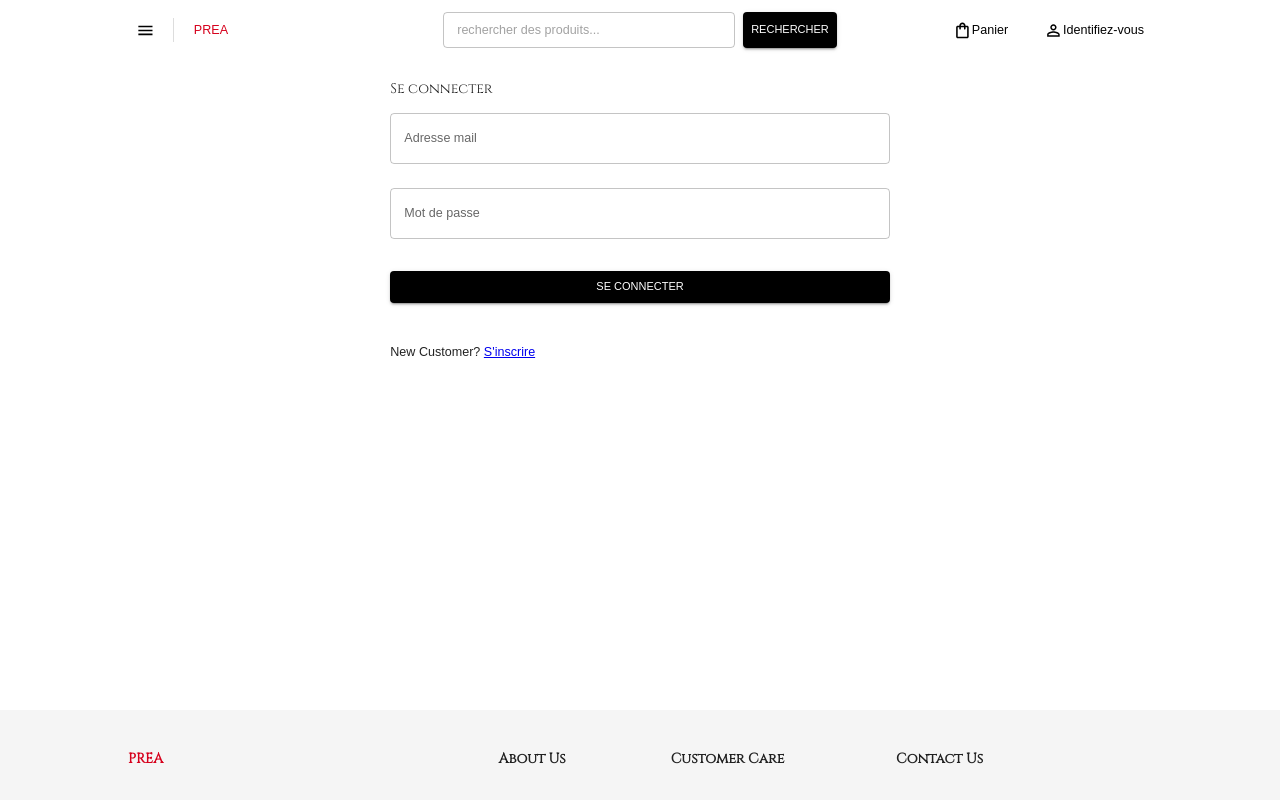
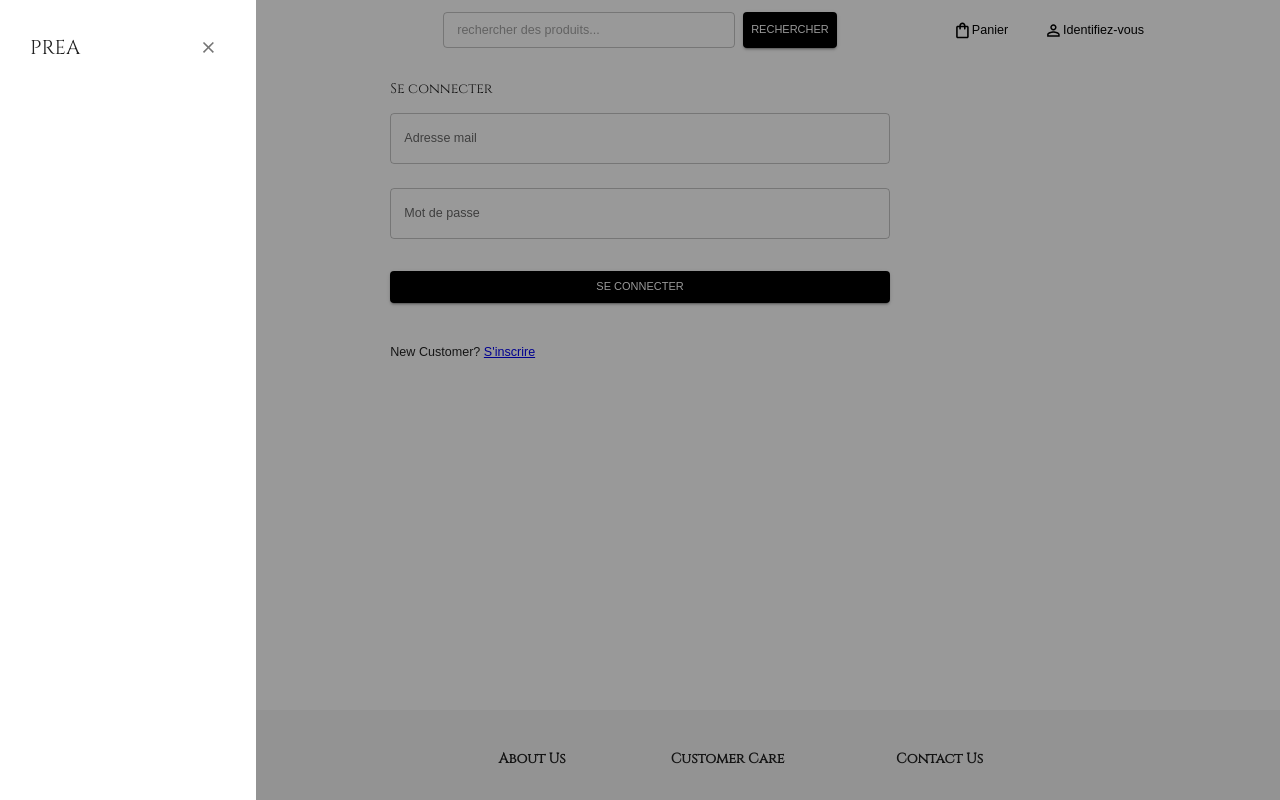
Before and after one commit to Lulu-Soso/MERN-Ecommerce, a React (Create React App) app in the folder frontend/: page /login in a window 1280 px wide. Both pictures are taken after a click on the button 145 px from the left and 30 px from the top of the page. Shown: the top 800 px of the page. Built offline with nearby package versions, Linux system fonts and the light colour scheme; a web font is replaced by a local one.

Commit message:
ceate sidebar

```diff
--- a/frontend/src/App.js
+++ b/frontend/src/App.js
@@ -8,6 +8,7 @@ import Home from "./scenes/home/Home";
 import Navbar from "./scenes/global/Navbar";
 import Footer from "./scenes/global/Footer";
 import ProductDetails from "./scenes/productDetails/ProductDetails";
+import Sidebar from "./scenes/global/Sidebar";
 import CartMenu from "./scenes/global/CartMenu";
 // import Checkout from "./scenes/checkout/Checkout";
 // import Confirmation from "./scenes/checkout/Confirmation";
@@ -41,6 +42,7 @@ function App() {
       <BrowserRouter>
         <Navbar />
         <ScrollToTop />
+        <Sidebar />
         <Routes>
           <Route path="/" element={<Home />} />
           {/* <Route path="/search/:keyword" element={<Home />} /> */}
--- a/frontend/src/scenes/global/CartMenu.jsx
+++ b/frontend/src/scenes/global/CartMenu.jsx
@@ -7,21 +7,15 @@ import {
   FormControl,
   Select,
   MenuItem,
+  Slide,
 } from "@mui/material";
 import { useSelector, useDispatch } from "react-redux";
 import CloseIcon from "@mui/icons-material/Close";
 import DeleteIcon from "@mui/icons-material/Delete";
-import styled from "@emotion/styled";
 import { shades } from "../../theme";
 import { useNavigate } from "react-router-dom";
 import { setIsCartOpen } from "../../slices/cartSlice";
 import { addToCart, removeFromCart } from "../../slices/cartSlice";
-
-const FlexBox = styled(Box)`
-  display: flex;
-  justify-content: space-between;
-  align-items: center;
-`;
 
 const CartMenu = () => {
   const navigate = useNavigate();
@@ -51,17 +45,20 @@ const CartMenu = () => {
   };
 
   return (
+    <>
+      {isCartOpen && (
         <Box
-      display={isCartOpen ? "block" : "none"}
           backgroundColor="rgba(0, 0, 0, 0.4)"
           position="fixed"
-      zIndex={10}
+          zIndex={9}
           width="100%"
           height="100%"
           left="0"
           top="0"
-      overflow="auto"
-    >
+        />
+      )}
+
+      <Slide direction="left" in={isCartOpen} mountOnEnter unmountOnExit>
         <Box
           position="fixed"
           right="0"
@@ -69,18 +66,25 @@ const CartMenu = () => {
           width="max(400px, 30%)"
           height="100%"
           backgroundColor="white"
+          zIndex={10}
         >
           <Box padding="30px" overflow="auto" height="100%">
-          {/* HEADER */}
-          <FlexBox mb="15px">
+            <Box
+              sx={{
+                display: "flex",
+                justifyContent: "space-between",
+                alignItems: "center",
+                mb: "15px",
+              }}
+            >
               <Typography variant="h3">
-              SHOPPING BAG ({cartItems.reduce((acc, item) => acc + item.qty, 0)}
-              )
+                SHOPPING BAG (
+                {cartItems.reduce((acc, item) => acc + item.qty, 0)})
               </Typography>
-            <IconButton onClick={() => dispatch(setIsCartOpen({}))}>
+              <IconButton onClick={() => dispatch(setIsCartOpen(false))}>
                 <CloseIcon />
               </IconButton>
-          </FlexBox>
+            </Box>
 
             {/* CART LIST */}
             <Box>
@@ -90,7 +94,14 @@ const CartMenu = () => {
                 <>
                   {cartItems.map((item) => (
                     <Box key={`${item.name}-${item._id}`}>
-                    <FlexBox p="15px 0">
+                      <Box
+                        sx={{
+                          display: "flex",
+                          justifyContent: "space-between",
+                          alignItems: "center",
+                          m: "15px 0",
+                        }}
+                      >
                         <Box
                           flex="1 1 40%"
                           onClick={() => goToProductDetails(item)}
@@ -104,17 +115,33 @@ const CartMenu = () => {
                           />
                         </Box>
                         <Box flex="1 1 60%">
-                        <FlexBox mb="5px">
-                          <Typography fontWeight="bold">{item.name}</Typography>
+                          <Box
+                            sx={{
+                              display: "flex",
+                              justifyContent: "space-between",
+                              alignItems: "center",
+                              mb: "15px",
+                            }}
+                          >
+                            <Typography fontWeight="bold">
+                              {item.name}
+                            </Typography>
                             <IconButton
                               onClick={() => removeFromCartHandler(item._id)}
                             >
                               <DeleteIcon />
                             </IconButton>
-                        </FlexBox>
+                          </Box>
                           <Typography>{item.description}</Typography>
 
-                        <FlexBox m="15px 0">
+                          <Box
+                            sx={{
+                              display: "flex",
+                              justifyContent: "space-between",
+                              alignItems: "center",
+                              m: "15px 0",
+                            }}
+                          >
                             <Box mr="20px">
                               <FormControl
                                 display="flex"
@@ -126,7 +153,10 @@ const CartMenu = () => {
                                 <Select
                                   value={item.qty}
                                   onChange={(e) =>
-                                  addToCartHandler(item, Number(e.target.value))
+                                    addToCartHandler(
+                                      item,
+                                      Number(e.target.value)
+                                    )
                                   }
                                 >
                                   {[...Array(item.countInStock).keys()].map(
@@ -142,9 +172,9 @@ const CartMenu = () => {
                             <Typography fontWeight="bold">
                               ${item.price}
                             </Typography>
-                        </FlexBox>
                           </Box>
-                    </FlexBox>
+                        </Box>
+                      </Box>
                       <Divider />
                     </Box>
                   ))}
@@ -155,7 +185,14 @@ const CartMenu = () => {
             {/* ACTIONS */}
             {cartItems.length > 0 && (
               <Box m="20px 0">
-              <FlexBox m="20px 0">
+                <Box
+                  sx={{
+                    display: "flex",
+                    justifyContent: "space-between",
+                    alignItems: "center",
+                    m: "20px 0",
+                  }}
+                >
                   <Typography fontWeight="bold">SUBTOTAL</Typography>
                   <Typography fontWeight="bold">
                     TOTAL : $
@@ -163,7 +200,7 @@ const CartMenu = () => {
                       .reduce((acc, item) => acc + item.qty * item.price, 0)
                       .toFixed(2)}
                   </Typography>
-              </FlexBox>
+                </Box>
 
                 <Button
                   sx={{
@@ -183,7 +220,8 @@ const CartMenu = () => {
             )}
           </Box>
         </Box>
-    </Box>
+      </Slide>
+    </>
   );
 };
 
--- a/frontend/src/scenes/global/Navbar.jsx
+++ b/frontend/src/scenes/global/Navbar.jsx
@@ -18,7 +18,7 @@ import {
   ArrowDropDown,
 } from "@mui/icons-material";
 import { shades } from "../../theme";
-import { setIsCartOpen } from "../../slices/cartSlice.js";
+import { setIsSidebarOpen, setIsCartOpen } from "../../slices/cartSlice.js";
 import { useLogoutMutation } from "../../slices/usersApiSlice.js";
 import { logout } from "../../slices/authSlice.js";
 import SearchBox from "../../components/SearchBox.jsx";
@@ -94,7 +94,9 @@ const Navbar = () => {
             alignItems: "center",
           }}
         >
-          <IconButton sx={{ color: "black" }}>
+          <IconButton
+          onClick={() => dispatch(setIsSidebarOpen(true))}
+          sx={{ color: "black" }}>
             <MenuOutlined />
           </IconButton>
           <span
--- /dev/null
+++ b/frontend/src/scenes/global/Sidebar.jsx
@@ -0,0 +1,61 @@
+import {
+  Box,
+  IconButton,
+  Typography,
+  Slide
+} from "@mui/material";
+import CloseIcon from "@mui/icons-material/Close";
+import { useSelector, useDispatch } from "react-redux";
+import { setIsSidebarOpen } from "../../slices/cartSlice";
+
+const Sidebar = () => {
+  const dispatch = useDispatch();
+  const isSidebarOpen = useSelector((state) => state.cart.isSidebarOpen);
+
+  return (
+    <>
+      {isSidebarOpen && (
+        <Box
+          sx={{
+            backgroundColor: 'rgba(0, 0, 0, 0.4)',
+            position: 'fixed',
+            zIndex: 9,
+            width: '100%',
+            height: '100%',
+            left: 0,
+            top: 0
+          }}
+        />
+      )}
+
+      <Slide direction="right" in={isSidebarOpen} mountOnEnter unmountOnExit>
+        <Box
+          sx={{
+            position: 'fixed',
+            left: 0,
+            bottom: 0,
+            width: 'max(200px, 20%)',
+            height: '100%',
+            backgroundColor: 'white',
+            zIndex: 10,
+            // boxShadow: '2px 0 3px rgba(0,0,0,0.1)'
+          }}
+        >
+          <Box padding="30px" overflow="auto" height="100%">
+            <Box display="flex" alignItems="center" justifyContent="space-between">
+              <Typography variant="h3">
+                PREA
+              </Typography>
+              <IconButton onClick={() => dispatch(setIsSidebarOpen(false))}>
+                <CloseIcon />
+              </IconButton>
+              {/* Autres éléments de la barre latérale */}
+            </Box>
+          </Box>
+        </Box>
+      </Slide>
+    </>
+  );
+};
+
+export default Sidebar;
--- a/frontend/src/slices/cartSlice.js
+++ b/frontend/src/slices/cartSlice.js
@@ -5,6 +5,7 @@ const initialState = localStorage.getItem("cart")
   ? JSON.parse(localStorage.getItem("cart"))
   : {
       isCartOpen: false,
+      isSidebarOpen: false,
       cartItems: [],
       shippingAddress: {},
       paymentMethod: "Paypal",
@@ -16,6 +17,9 @@ const cartSlice = createSlice({
   reducers: {
     setIsCartOpen: (state) => {
       state.isCartOpen = !state.isCartOpen;
+    },
+    setIsSidebarOpen: (state) => {
+      state.isSidebarOpen = !state.isSidebarOpen;
     },
     addToCart: (state, action) => {
       const item = action.payload;
@@ -53,6 +57,7 @@ const cartSlice = createSlice({
 
 export const {
   setIsCartOpen,
+  setIsSidebarOpen,
   addToCart,
   removeFromCart,
   saveShippingAddress,
```
Also changed, not shown: frontend/src/scenes/productSearch/ProductSearch.jsx (+4 -4 lines). Lines whose indentation alone changed are shown as unchanged.
